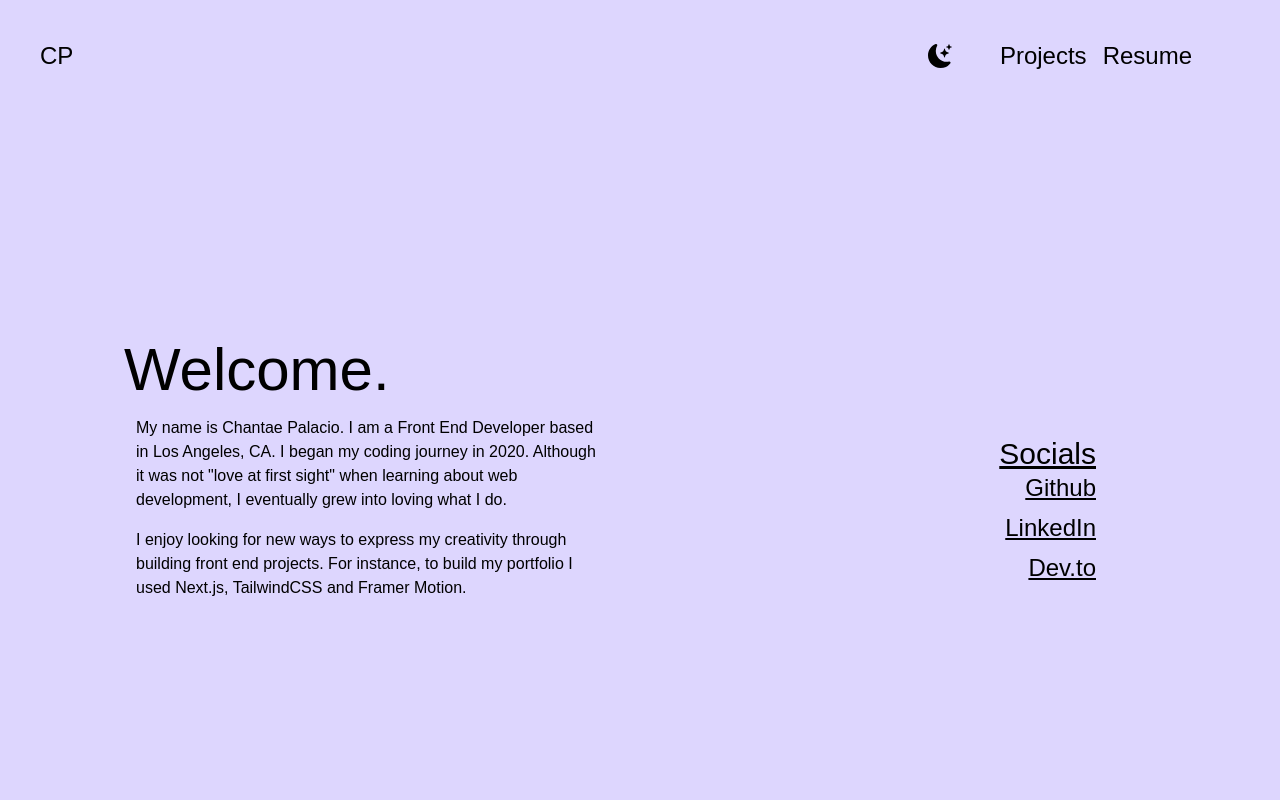
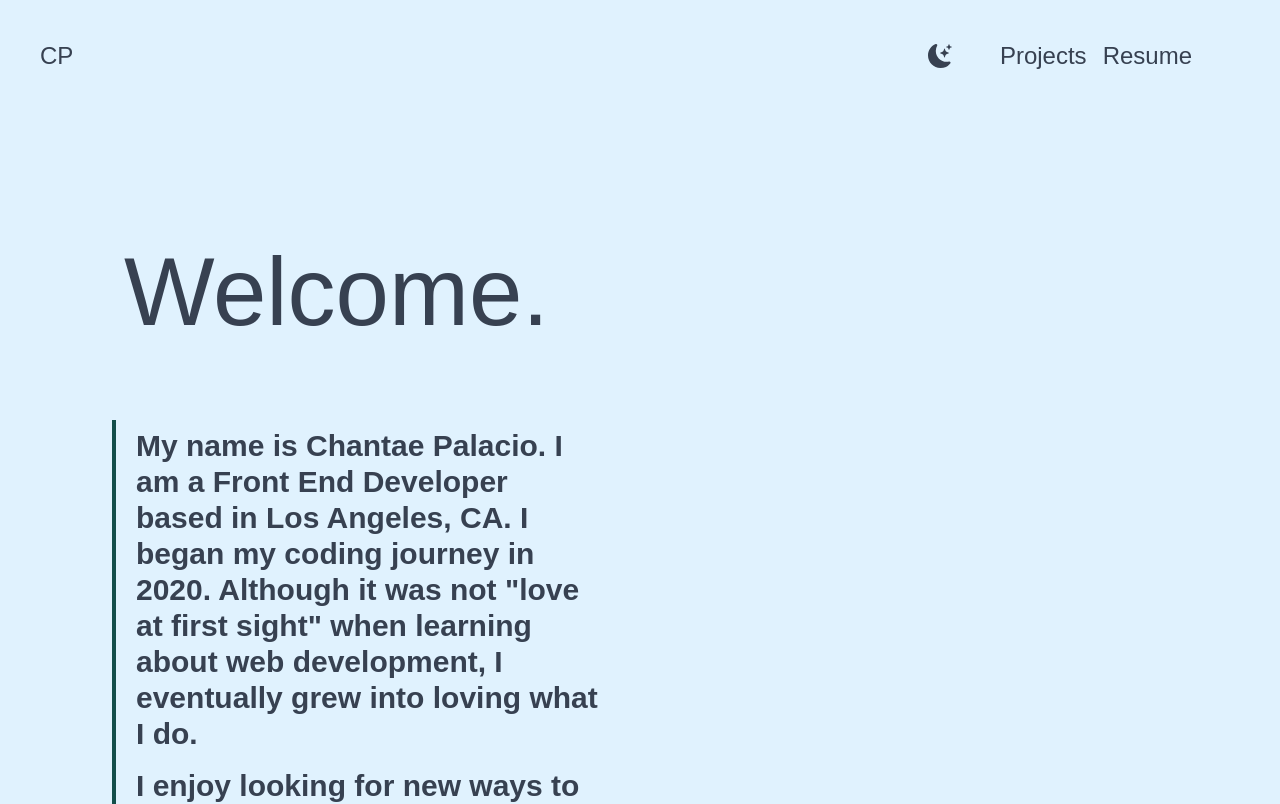
Before and after one commit to taepal467/cp_portfolio, a Next.js app: page / in a window 1280 px wide. Shown: the top 804 px of the page. Built offline with nearby package versions, Linux system fonts and the light colour scheme.

Commit message:
I am no working on styling the home page

```diff
--- a/pages/index.tsx
+++ b/pages/index.tsx
@@ -35,7 +35,7 @@ export default function Home() {
       </Head>
 
         <motion.main
-          className=' bg-violet-200 min-h-screen p-10  dark:'
+          className=' bg-sky-100 text-gray-700 min-h-screen p-10  dark:bg-neutral-900'
           initial={{ opacity:0 }}
           animate={{ opacity: 1}}
           transition={{ duration: 0.75, ease: "easeOut"}}
@@ -70,18 +70,18 @@ export default function Home() {
             {/* End of Nav */}
 
             {/* content */}
-            <div className=' overflow-hidden mt-64 p-1 text-center  lg:ml-20 lg:mr-64 lg:pr-96 lg:text-left '>
-              <div>
+            <div className=' text-3xl mt-40 p-1 text-center  lg:ml-20 lg:mr-64 lg:pr-96 lg:text-left '>
+              <div className=''>
               <motion.h1
-                className=' text-6xl py-2'
+                className=' text-8xl py-2 pb-20 font-monoton'
                 animate={{ y:0 }}
-                initial={{ y: "100% "}}
+                initial={{ y: "55% "}}
                 transition={{ delay:0.5, duration:0.5 }}
                 >Welcome.
               </motion.h1>
               </div>
 
-              <div className=' border-4 lg:border-l-teal-900 border-r-0 border-t-0 border-b-0 lg:pl-5 lg:-ml-3'>
+              <div className=' font-bold border-4 lg:border-l-teal-900 border-r-0 border-t-0 border-b-0 lg:pl-5 lg:-ml-3'>
               <h2 className=' text-md py-2 leading-2'>
                   My name is Chantae Palacio. I am a Front End Developer based in Los Angeles, CA. I began my coding journey in 2020.
                   Although it was not &quot;love at first sight&quot; when learning about web development, I eventually grew into loving what I do.
```
